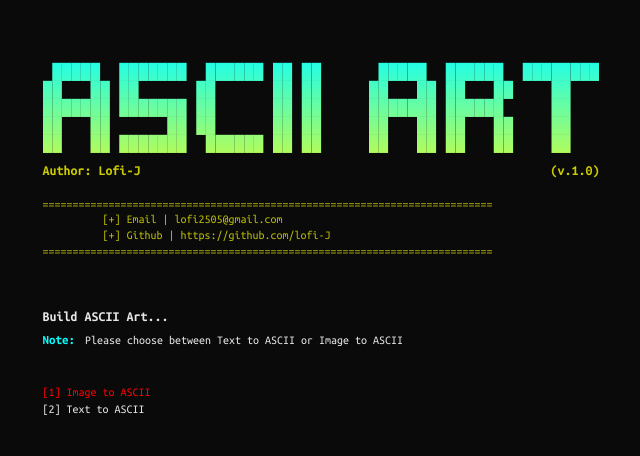
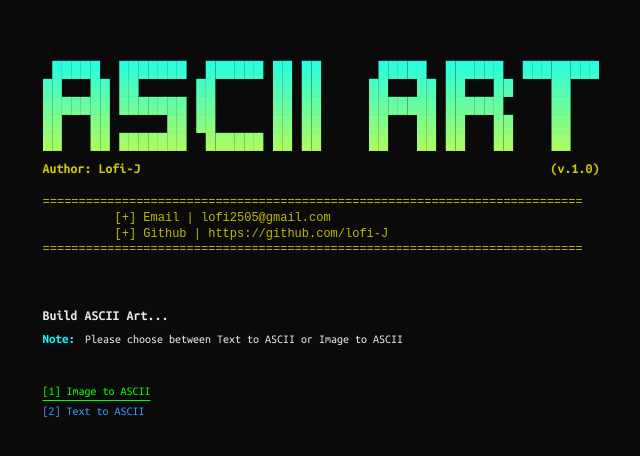
Before and after one commit to lofi-J/Ascii-Maker, a Next.js app: page / in a window 1280 px wide. Shown: the part 170-626 px from the top of the page, without its empty margins (319-959 px from the left). Built offline with nearby package versions, Linux system fonts and the light colour scheme.

Commit message:
[feat] 랜딩 페이지내 페이지 이동 기능
 - (w,s), (up, down), (j,k) 키로 모드 선택 가능 기능

 - Enter 또는 클릭으로 페이지 이동 기능

```diff
--- a/src/app/globals.css
+++ b/src/app/globals.css
@@ -4,6 +4,8 @@
   --color: rgba(255,255,255, 0.9);
   --yellow: #CCCC00;
   --yellow-light: #e8e800;
+  --green: #00FF00;
+  --blue: #3399FF;
 }
 
 html,
@@ -17,7 +19,6 @@ html {
 body {
   color: var(--color);
   background: var(--background);
-  font-family: var(--font-ubuntu-mono) monospace;
   font-weight: 400;
   font-style: normal;
   -webkit-font-smoothing: antialiased;
--- a/src/app/page.module.css
+++ b/src/app/page.module.css
@@ -33,7 +33,6 @@
     color: var(--yellow-light);
     opacity: 0.8;
     line-height: 1.3;
-    font-family: var(--font-ubuntu-mono);
   }
   .subTitle {
     margin-top: 5rem;
--- a/src/components/SelectMode/SelectMode.module.css
+++ b/src/components/SelectMode/SelectMode.module.css
@@ -4,12 +4,20 @@
   display: flex;
   flex-direction: column;
   align-items: flex-start;
-  gap: 0.5rem;
+  gap: 0.8rem;
 }
-.link {
+.linkImage, .linkText {
+  position: relative;
   font-size: 1.2rem;
   font-weight: 400;
 }
+.linkImage {
+  color: var(--green);
+}
+.linkText {
+  color: var(--blue);
+}
 .active {
-  color: red;
+  text-decoration: underline;
+  text-underline-offset: 0.5rem;
 }
--- a/src/components/SelectMode/SelectMode.tsx
+++ b/src/components/SelectMode/SelectMode.tsx
@@ -1,20 +1,42 @@
 "use client";
 import styles from "./SelectMode.module.css";
 import Link from "next/link";
-import {useState} from "react";
+import {useEffect, useState} from "react";
+import {useRouter} from "next/navigation";
 
 
 const SelectMode = () => {
   const [mode, setMode] = useState(1);
+  const router = useRouter();
 
-  const getClassName = (_mode: 0 | 1) => {
+  const getClassName = (_mode: 1 | 2) => {
     return mode === _mode ? styles.active : '';
   }
 
+  useEffect(() => {
+    const handleKeyDown = (event: KeyboardEvent) => {
+      const upKey = ['ArrowUp', 'w', 'k'];
+      const downKey = ['ArrowDown', 's', 'j'];
+
+      if (event.key === 'Enter') {
+        router.push(mode === 1 ? '/ascii/image' : '/ascii/text');
+      }
+
+      if (upKey.includes(event.key) && mode === 2) {
+        setMode(1);
+      } else if (downKey.includes(event.key) && mode === 1) {
+        setMode(2);
+      }
+    }
+
+    window.addEventListener('keydown', handleKeyDown);
+    return () => window.removeEventListener('keydown', handleKeyDown);
+  }, [mode, router])
+
   return (
     <div className={styles.wrap}>
-      <Link className={`${styles.link} ${getClassName(1)}`} href={'/select/image'}>[1] Image to ASCII</Link>
-      <Link className={`${styles.link} ${getClassName(2)}`} href={'/select/text'}>[2] Text to ASCII</Link>
+      <Link className={`${styles.linkImage} ${getClassName(1)}`} href={'/ascii/image'}>[1] Image to ASCII</Link>
+      <Link className={`${styles.linkText} ${getClassName(2)}`} href={'/ascii/text'}>[2] Text to ASCII</Link>
     </div>
   );
 }
```
